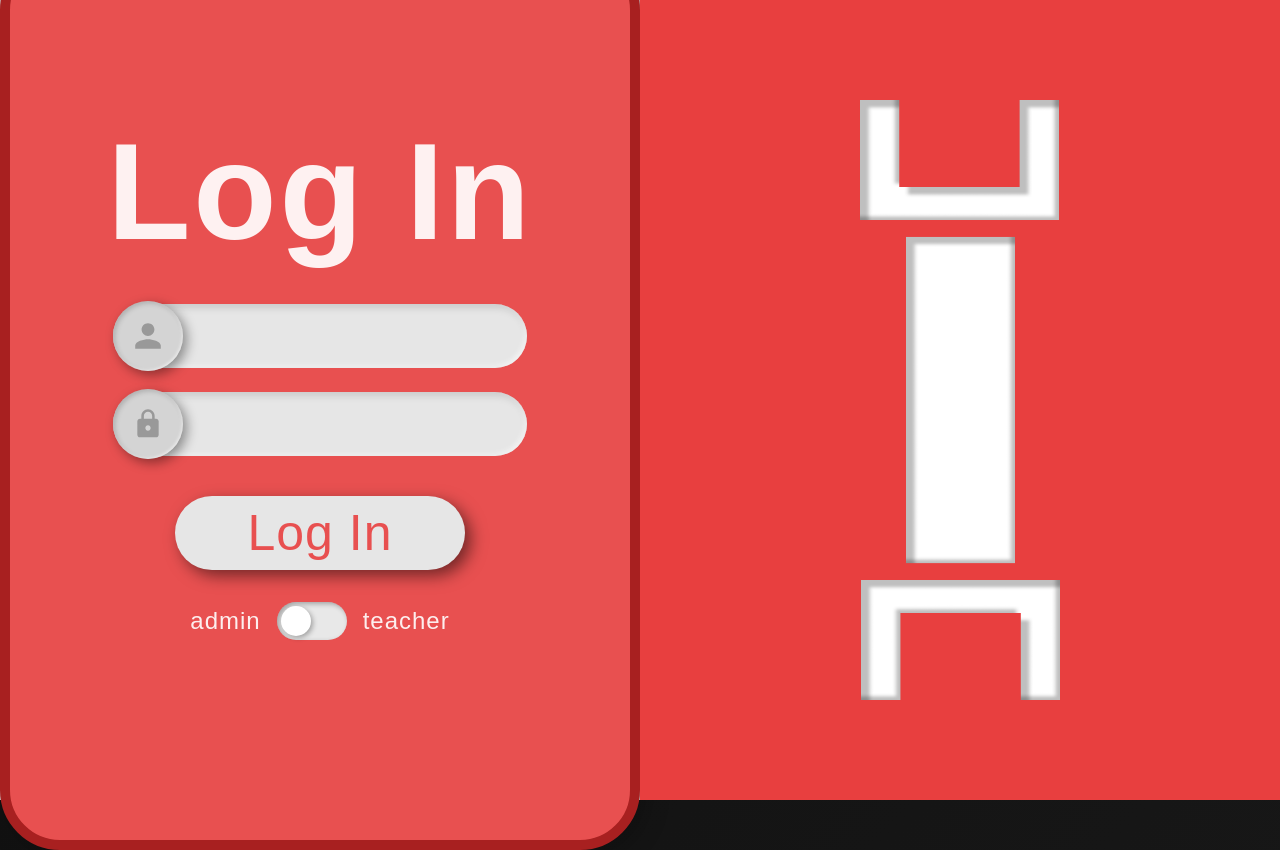
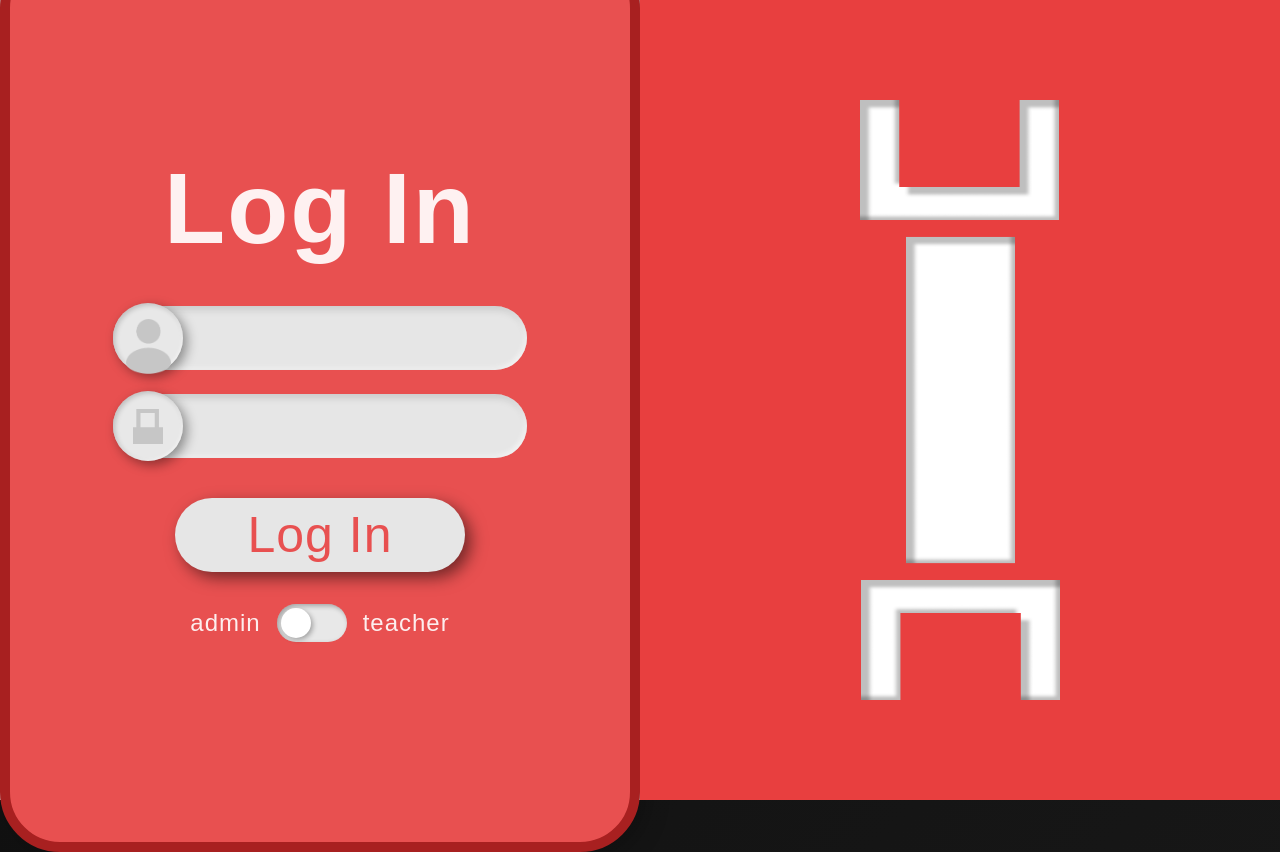
Before and after one commit to pittyu89/Ready-Set-Bag, a plain HTML site: page index.html in a window 1280 px wide. Drawn offline with Linux system fonts and the light colour scheme; a web font is replaced by a local one.

Commit message:
Changed some icons

```diff
--- a/index.html
+++ b/index.html
@@ -10,51 +10,16 @@
 <body>
   <div class="login-wrapper">
 
-    <!-- SVG filters for inner shadow on text -->
-    <svg width="0" height="0" style="position:absolute;">
-      <defs>
-        <!-- Inner shadow filter: darkens inside the text shape -->
-        <filter id="text-inner-shadow" x="-10%" y="-10%" width="120%" height="120%">
-          <!-- Step 1: create a solid fill from the text alpha -->
-          <feFlood flood-color="rgba(0,0,0,0.45)" result="flood"/>
-          <feComposite in="flood" in2="SourceAlpha" operator="in" result="shadow-color"/>
-          <!-- Step 2: blur it slightly -->
-          <feGaussianBlur in="shadow-color" stdDeviation="1.5" result="shadow-blur"/>
-          <!-- Step 3: offset from top (shadow sits at top inside text) -->
-          <feOffset dx="0" dy="-20" result="shadow-offset"/>
-          <!-- Step 4: clip the shadow to inside the text -->
-          <feComposite in="shadow-offset" in2="SourceAlpha" operator="in" result="inner-shadow"/>
-          <!-- Step 5: composite inner shadow ON TOP of original graphic -->
-          <feMerge>
-            <feMergeNode in="SourceGraphic"/>
-            <feMergeNode in="inner-shadow"/>
-          </feMerge>
-        </filter>
-      </defs>
-    </svg>
-
     <!-- LEFT HALF -->
     <div class="left-half">
     <div class="left-panel">
-      <h1 class="login-title">
-        <svg viewBox="0 0 220 70" width="220" height="70">
-          <text
-            x="110" y="58"
-            text-anchor="middle"
-            font-family="'Jersey 25', sans-serif"
-            font-size="100"
-            fill="rgba(255,255,255,0.92)"
-
-            letter-spacing="2"
-          >Log In</text>
-        </svg>
-      </h1>
+      <h1 class="login-title">Log In</h1>
 
       <form onsubmit="handleLogin(event)" style="width:100%;display:flex;flex-direction:column;align-items:center;">
         <!-- Username -->
         <div class="input-group">
           <div class="input-icon">
-            <svg viewBox="0 0 24 24"><path d="M12 12c2.7 0 4.8-2.1 4.8-4.8S14.7 2.4 12 2.4 7.2 4.5 7.2 7.2 9.3 12 12 12zm0 2.4c-3.2 0-9.6 1.6-9.6 4.8v2.4h19.2v-2.4c0-3.2-6.4-4.8-9.6-4.8z"/></svg>
+            <img class="user-img" src="images/user.png" alt="Username" style="width:45px;height:55px;"/>
           </div>
           <input type="text" id="username" required autocomplete="off">
         </div>
@@ -62,7 +27,7 @@
         <!-- Password -->
         <div class="input-group">
           <div class="input-icon">
-            <svg viewBox="0 0 24 24"><path d="M18 8h-1V6c0-2.8-2.2-5-5-5S7 3.2 7 6v2H6c-1.1 0-2 .9-2 2v10c0 1.1.9 2 2 2h12c1.1 0 2-.9 2-2V10c0-1.1-.9-2-2-2zm-6 9c-1.1 0-2-.9-2-2s.9-2 2-2 2 .9 2 2-.9 2-2 2zm3.1-9H8.9V6c0-1.7 1.4-3.1 3.1-3.1 1.7 0 3.1 1.4 3.1 3.1v2z"/></svg>
+            <img src="images/lock.png" alt="Password" style="width:30px;height:35px;"/>
           </div>
           <input type="password" id="password" required>
         </div>
--- a/login.css
+++ b/login.css
@@ -235,17 +235,15 @@ body.admin-mode .left-panel {
   border-color: #a82020;
 }
 
-/* "Log In" title — SVG-rendered for true inner shadow on text */
+/* "Log In" title */
 .login-title {
   margin-bottom: 48px;
   line-height: 1;
-}
-
-.login-title svg {
-  display: block;
-  overflow: visible;
-  width: 300px;
-  height: auto;
+  font-family: var(--jersey);
+  font-size: 100px;
+  color: rgba(255,255,255,0.92);
+  letter-spacing: 2px;
+  text-align: center;
 }
 
 /* ---- INPUT FIELDS ---- */
@@ -262,7 +260,7 @@ body.admin-mode .left-panel {
   transform: translateY(-50%);
   width: 70px;
   height: 70px;
-  background: #d4d4d4;
+  background: #E8E8E8;
   border-radius: 50%;
   display: flex;
   align-items: center;
@@ -271,10 +269,8 @@ body.admin-mode .left-panel {
   z-index: 2;
 }
 
-.input-icon svg {
-  width: 32px;
-  height: 32px;
-  fill: #999;
+.user-img {
+  transform: translateY(8px);
 }
 
 .input-group input {
```
Also changed, not shown: images/lock.png (added), images/user.png (added).
